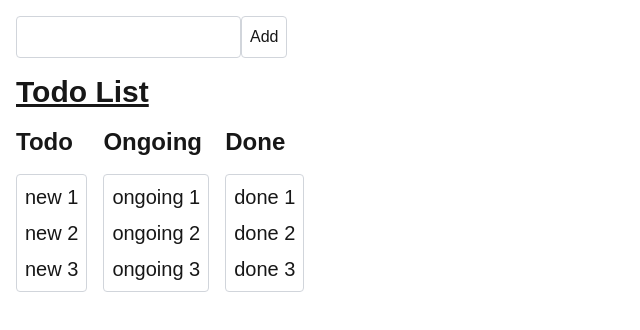
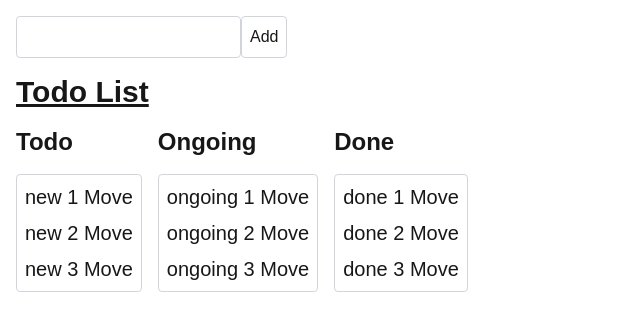
Before and after one commit to tahsinAmin/task-manage, a Next.js app: page / in a window 1280 px wide. Shown: the top 330 px of the page, without its empty margins (0-640 px from the left). Built offline with nearby package versions, Linux system fonts and the light colour scheme.

Commit message:
impr (column): Moving item to the next column

```diff
--- a/src/app/page.tsx
+++ b/src/app/page.tsx
@@ -13,6 +13,21 @@ export default function Home() {
     setNewTask([e.currentTarget.task.value, ...newTask])
     e.currentTarget.task.value = ""
   }
+
+  const moveToOngoing = (task: string) => {
+    setOngoing([...ongoing, task])
+    setNewTask(newTask.filter((newTask) => newTask !== task))
+  }
+
+  const moveToDone = (task: string) => {
+    setDone([...done, task])
+    setOngoing(ongoing.filter((ongoing) => ongoing !== task))
+  }
+
+  const removeDone = (task: string) => {
+    setDone(done.filter((done) => done !== task))
+  }
+
   return (
     <div className="container mx-auto">
       <div className="flex flex-col gap-4 p-4">
@@ -29,7 +44,7 @@ export default function Home() {
               <h2 className="text-2xl font-bold">Todo</h2>
               <ul className="flex flex-col gap-2 border border-gray-300 rounded p-2">
                 {newTask.map((newTask) => (
-                  <li key={newTask} className="text-xl">{newTask}</li>
+                  <li key={newTask} className="text-xl">{newTask} <button onClick={() => moveToOngoing(newTask)}>Move</button></li>
                 ))}
               </ul>
             </div>
@@ -37,7 +52,7 @@ export default function Home() {
               <h2 className="text-2xl font-bold">Ongoing</h2>
               <ul className="flex flex-col gap-2 border border-gray-300 rounded p-2">
                 {ongoing.map((ongoing) => (
-                  <li key={ongoing} className="text-xl">{ongoing}</li>
+                  <li key={ongoing} className="text-xl">{ongoing} <button onClick={() => moveToDone(ongoing)}>Move</button></li>
                 ))}
               </ul>
             </div>
@@ -45,7 +60,7 @@ export default function Home() {
               <h2 className="text-2xl font-bold">Done</h2>
               <ul className="flex flex-col gap-2 border border-gray-300 rounded p-2">
                 {done.map((done) => (
-                  <li key={done} className="text-xl">{done}</li>
+                  <li key={done} className="text-xl">{done} <button onClick={() => removeDone(done)}>Move</button></li>
                 ))}
               </ul>
             </div>
```
